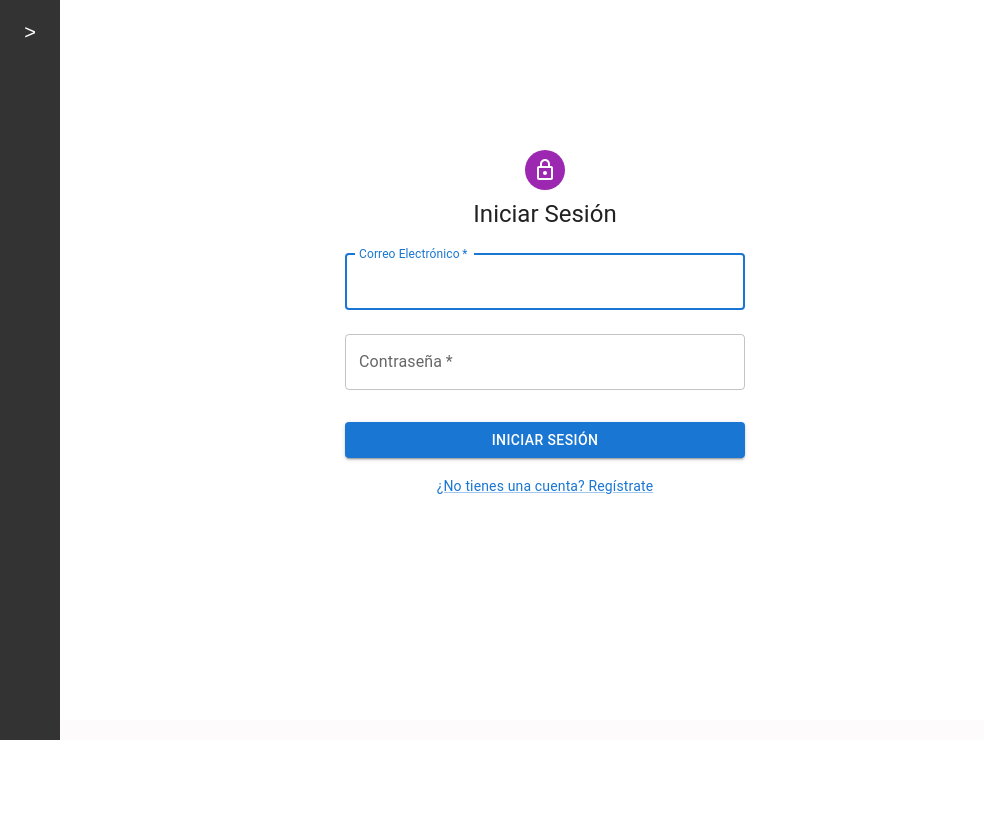
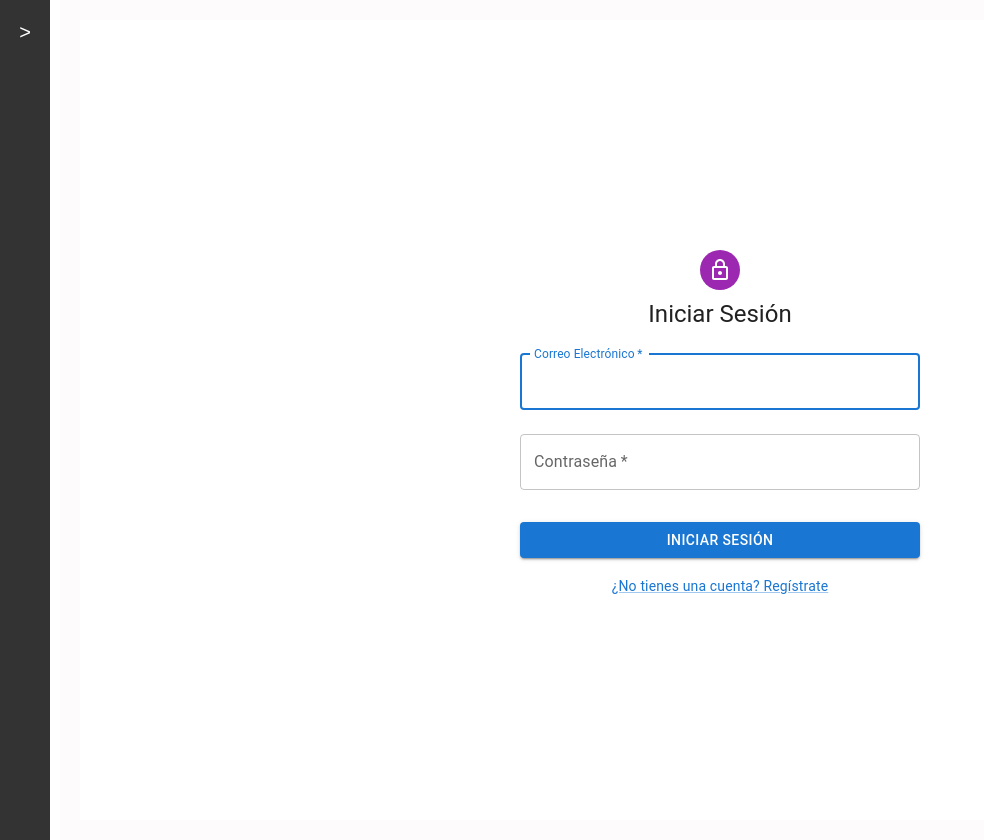
Before and after one commit to Braslyvm/PY2_TallerMecanico_web, a React (Vite) app in the folder TallerMecanicoWeb/: page /Login in a window 1280 px wide. Shown: the whole page, without its empty margins (0-984 px from the left). Before the commit the page ends 800 px from the top, so only its background shows below. Built offline with nearby package versions, Linux system fonts and the light colour scheme.

Commit message:
modificaciones

```diff
--- a/TallerMecanicoWeb/src/components/Sidebar.jsx
+++ b/TallerMecanicoWeb/src/components/Sidebar.jsx
@@ -3,22 +3,23 @@ import styled from 'styled-components';
 import { useNavigate } from 'react-router-dom';
 
 function Sidebar({ sidebarOpen, setSidebarOpen }) {
-  const navigate = useNavigate(); // Usa el hook useNavigate
+  const navigate = useNavigate();
 
   return (
-    <SidebarContainer>
+    <SidebarContainer sidebarOpen={sidebarOpen}>
       <ToggleButton onClick={() => setSidebarOpen(!sidebarOpen)}>
         {sidebarOpen ? '<' : '>'}
       </ToggleButton>
       {sidebarOpen && (
         <nav>
-          Menú
-          <button onClick={() => {
-            setSidebarOpen(false); // Cierra el sidebar
-            navigate('/login'); // Navega a la página de Login
+          <MenuTitle>Menú</MenuTitle>
+          <Button onClick={() => {
+            setSidebarOpen(false);
+            navigate('/login');
           }}>
             Ir a Login
-          </button>
+          </Button>
+          {/* Puedes agregar más botones aquí */}
         </nav>
       )}
     </SidebarContainer>
@@ -35,10 +36,21 @@ const SidebarContainer = styled.div`
   display: flex;
   flex-direction: column;
   align-items: center;
+  transition: width 0.3s ease; // Animación para el ancho del sidebar
+  width: ${props => (props.sidebarOpen ? '200px' : '50px')}; // Cambia el ancho según el estado
 
   nav {
     margin-top: 20px;
+    display: flex;
+    flex-direction: column; // Asegura que los botones estén en columna
+    align-items: center; // Centra los botones
   }
+`;
+
+// Título del menú
+const MenuTitle = styled.h3`
+  margin: 0;
+  color: white;
 `;
 
 // Botón de apertura/cierre
@@ -53,3 +65,18 @@ const ToggleButton = styled.button`
     opacity: 0.8;
   }
 `;
+
+// Estilo para los botones del menú
+const Button = styled.button`
+  background-color: #444; // Color de fondo del botón
+  color: white; // Color del texto
+  border: none;
+  padding: 10px 15px;
+  margin: 5px 0; // Espaciado entre botones
+  cursor: pointer;
+  transition: background-color 0.3s ease; // Transición para el color de fondo
+
+  &:hover {
+    background-color: #555; // Color de fondo al pasar el mouse
+  }
+`;
--- a/TallerMecanicoWeb/src/pages/Login.jsx
+++ b/TallerMecanicoWeb/src/pages/Login.jsx
@@ -11,16 +11,13 @@ import LockOutlinedIcon from '@mui/icons-material/LockOutlined';
 import Typography from '@mui/material/Typography';
 import { useNavigate } from 'react-router-dom';
 import { app } from '../DB/Autentificacion';
-import firebase from 'firebase/compat/app'
-
-
+import firebase from 'firebase/compat/app';
 
 export default function Login() {
   const [email, setEmailLocal] = useState('');
   const [password, setPassword] = useState('');
   const navigate = useNavigate();
   const [error, setError] = useState('');
-
 
   const handleSubmit = (e) => {
     e.preventDefault();
@@ -30,10 +27,10 @@ export default function Login() {
           navigate('/');
         })
         .catch((error) => {
-          setError(error);
+          setError(error.message); // Cambié para mostrar el mensaje de error
         });
     } else {
-      setError(error);
+      setError('Por favor, completa todos los campos.'); // Mensaje de error si los campos están vacíos
     }
   };
 
@@ -44,11 +41,9 @@ export default function Login() {
       alignItems: 'center',
       justifyContent: 'center',
       height: '100vh',
+      width: '100vw', // Asegúrate de que cubra todo el ancho
       backgroundColor: '#ffffff',
       padding: '0 20px',
-      overflow: 'hidden',
-      marginTop: '-100px',
-      marginLeft: '-250px',
     }}>
       <CssBaseline />
       <Avatar sx={{ m: 1, bgcolor: 'secondary.main' }}>
@@ -56,7 +51,7 @@ export default function Login() {
       </Avatar>
       <Typography component="h1" variant="h5">
         {"Iniciar Sesión"}
-        </Typography>
+      </Typography>
       {error && <Typography color="error" variant="body2" sx={{ mt: 2 }}>{error}</Typography>}
       <Box component="form" onSubmit={handleSubmit} noValidate sx={{ mt: 1, width: '100%', maxWidth: '400px' }}>
         <TextField
```
